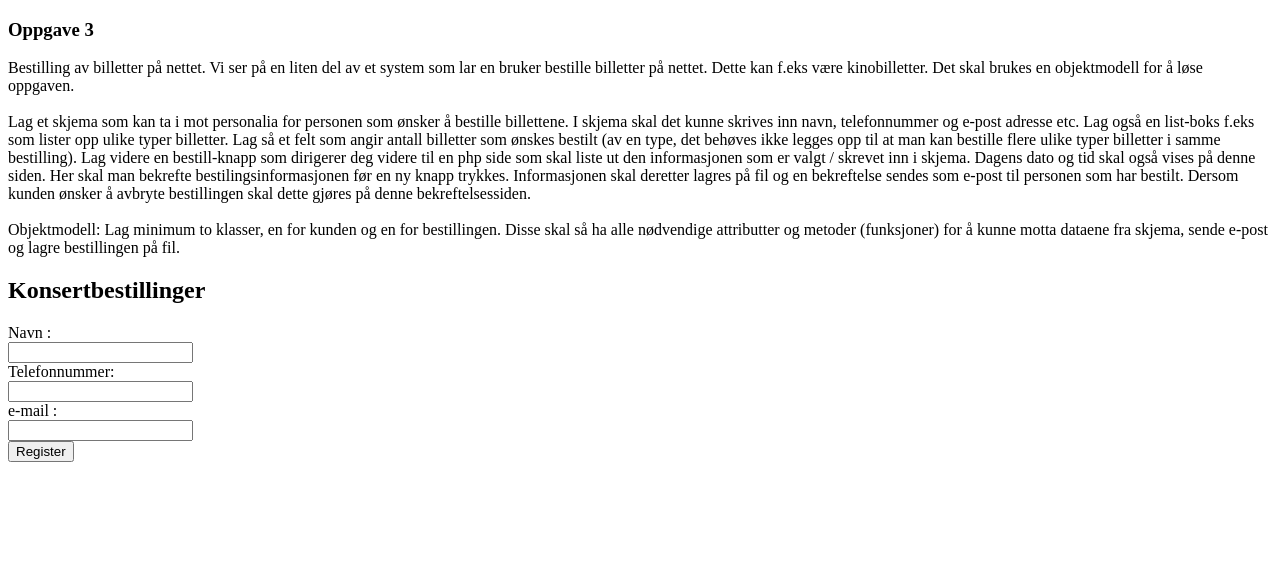
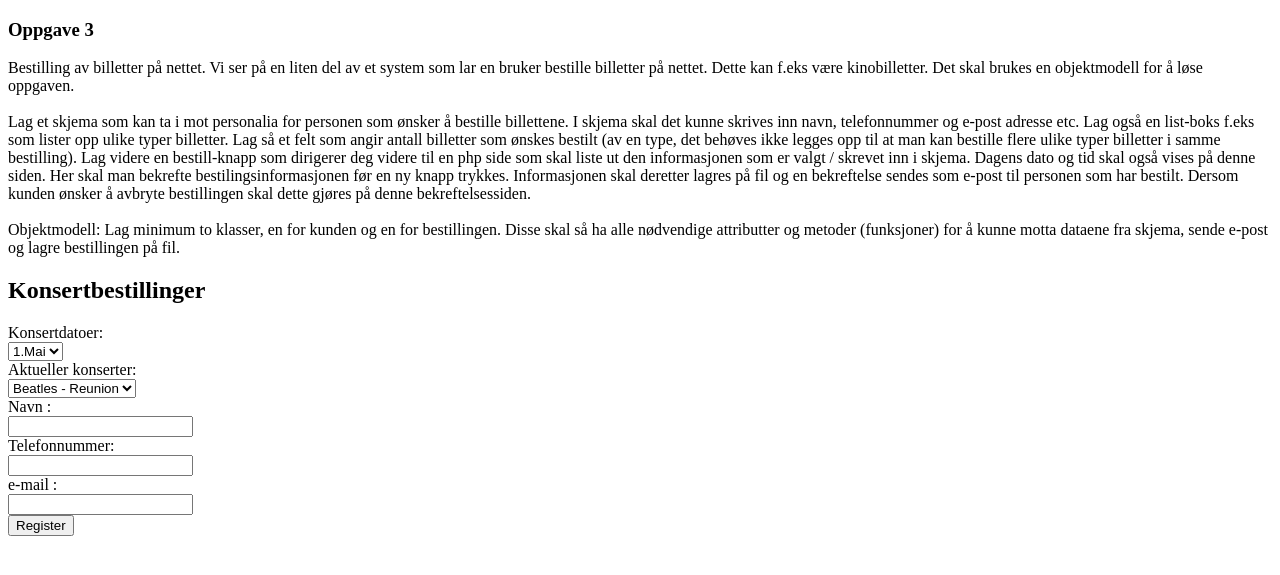
Before and after one commit to HCNenseth/PHP-Oblig1, a PHP site: page /Oppgave3.php in a window 1280 px wide. Shown: the top 575 px of the page. Run offline with PHP 8.4, Linux system fonts and the light colour scheme.

Commit message:
Dropdown

```diff
--- a/Oppgave3.php
+++ b/Oppgave3.php
@@ -31,8 +31,20 @@
         <h2>Konsertbestillinger</h2>
 
 
+        <form action="" metod="POST">
+            Konsertdatoer:</br>
+            <select size="l" name="dato">
+                <option>1.Mai</option>
+                <option>5.Mai</option>
+            </select></br>
+            Aktueller konserter:</br>
+            <select size="l" name="konsert">
+                <option>Beatles - Reunion</option>
+                <option>Queen - Alive</option>
+            </select></br>
+        </form>
 
-        <form action="test.php" method="post">
+        <form action="Konserter.php" method="post">
             Navn :</br>
             <input type="text" name="name_id" /></br>
             Telefonnummer:</br>
@@ -44,8 +56,6 @@
         </form>
 
         <?php
-
-
         ?>
     </body>
 </html>
```
